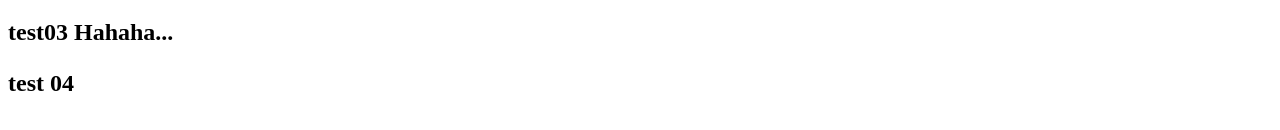
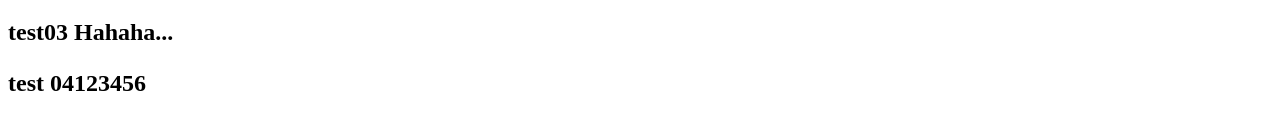
Before and after one commit to gary5r1012/github-test, a plain HTML site: page index.html in a window 1280 px wide. Shown: the part 214-344 px from the top of the page. Drawn offline with Linux system fonts and the light colour scheme.

Commit message:
Update index.html

```diff
--- a/index.html
+++ b/index.html
@@ -14,7 +14,7 @@
     <p><a href="page02.html"></a>拜登：不尋求與中國對抗 但會問責台港議題</p>
     <p><a href="page03.html"></a>test03 Hahaha...</p>
 
-    <p><a href="page04.html"></a>test 04</p>
+    <p><a href="page04.html"></a>test 04123456</p>
     </h2>
 </body>
 </html>
```
